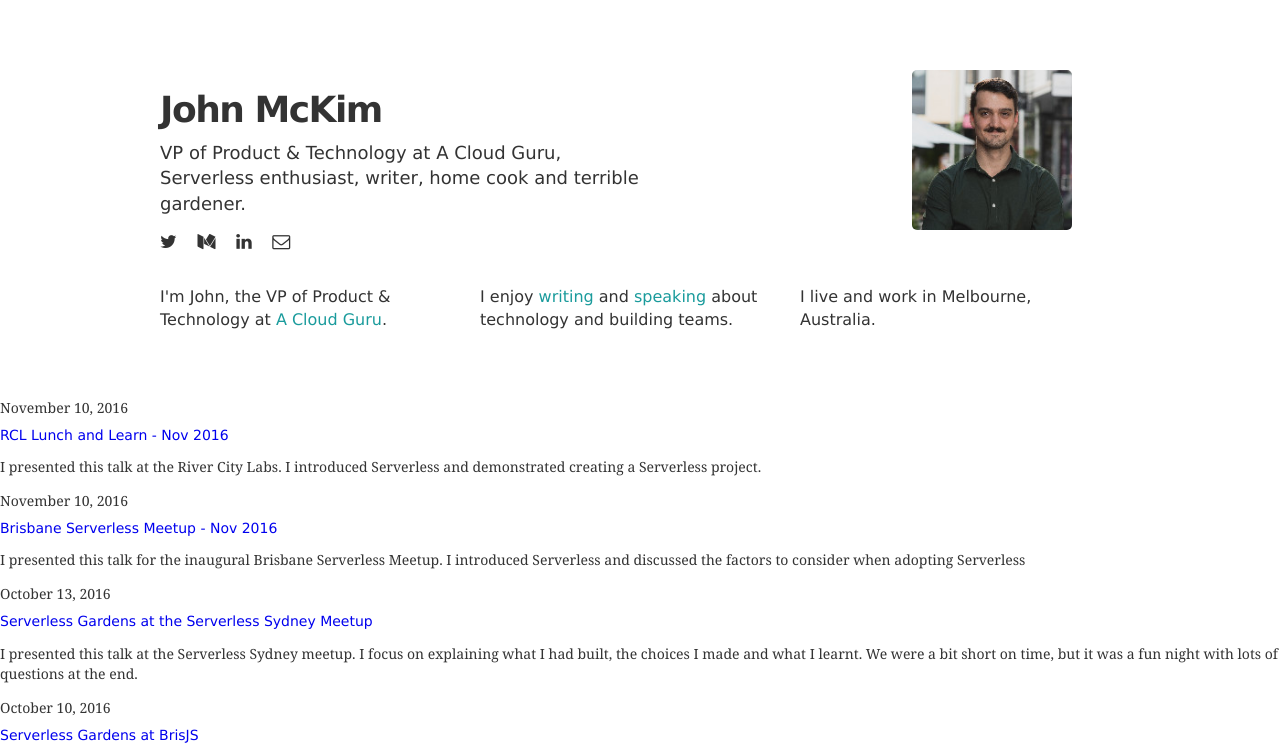
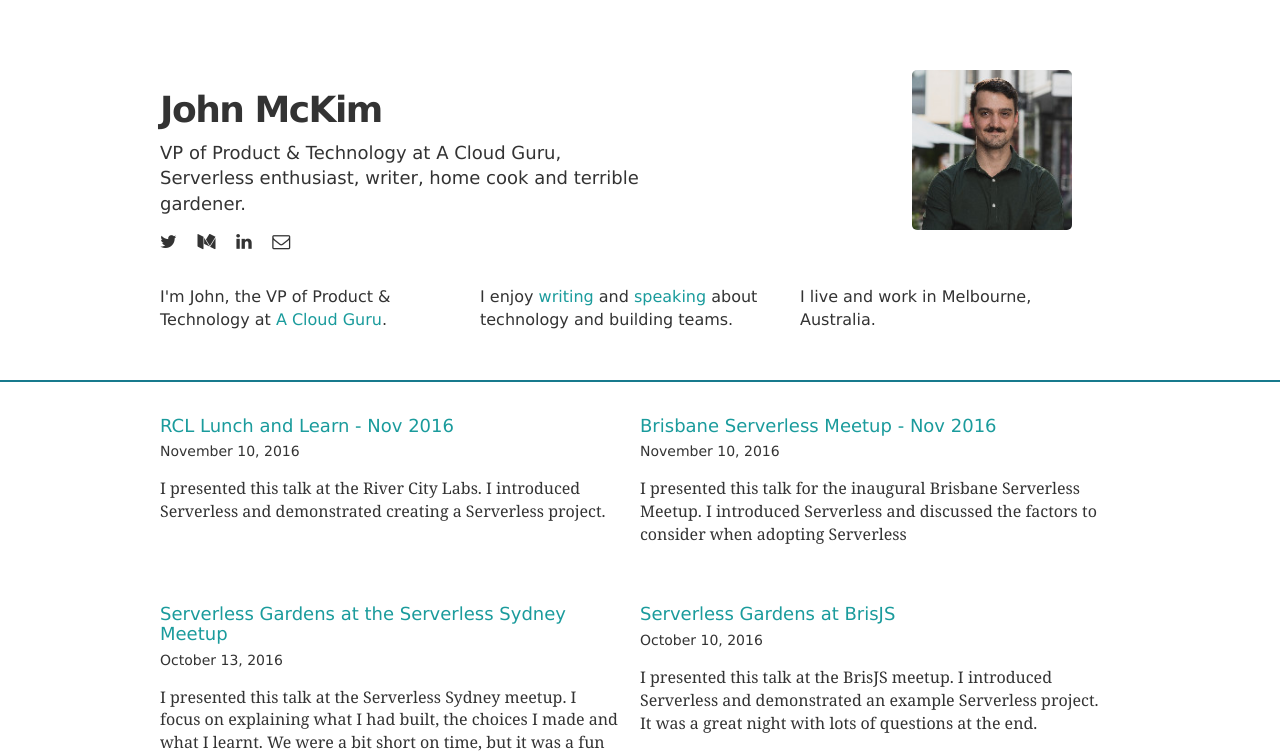
Before and after one commit to johncmckim/johncmckim.github.io, a Jekyll site: the page built from index.html, in a window 1280 px wide. Shown: the top 756 px of the page. Built offline with Jekyll 4.4.1, drawn with Linux system fonts in a browser that asks for light colours.

Commit message:
Style post layout

```diff
--- a/_sass/home.scss
+++ b/_sass/home.scss
@@ -62,3 +62,36 @@
     }
   }
 }
+
+#posts {
+  margin-top: 2rem;
+  border-top: 2px solid $theme-color-darker;
+
+  .post-list {
+    display: flex;
+    flex-wrap: wrap;
+    margin-top: 1.5rem;
+
+    .post-list-item {
+      width: 50%;
+      margin-bottom: 2rem;
+      padding-right: 20px;
+
+      .post-info {
+        font-family: $headings-font-family;
+
+        .post-title {
+          font-size: 18px;
+          margin-bottom: 6px;
+        }
+        .post-date {
+          font-size: 14px;
+        }
+      }
+
+      .post-description {
+        font-size: 16px;
+      }
+    }
+  }
+}
--- a/index.html
+++ b/index.html
@@ -42,18 +42,20 @@ header: hidden
     </div>
   </div>
 </section>
-<section id="presentations" class="main-section">
+<section id="posts">
+  <div class="container">
     <div class="post-list">
       {% for post in site.posts %}
       <div class="post-list-item">
-        <div class="post-date">
-          {{ post.date | date: "%B %e, %Y" }}
-        </div>
         <div class="post-info">
           <h5 class="post-title"><a href="{{ site.baseurl }}{{ post.url }}">{{ post.title }}</a></h5>
-          <p class="post-description">{{ post.description }}</p>
+          <div class="post-date">
+            {{ post.date | date: "%B %e, %Y" }}
+          </div>
         </div>
+        <p class="post-description">{{ post.description }}</p>
       </div>
       {% endfor %}
     </div>
-  </section>
+  </div>
+</section>
```
